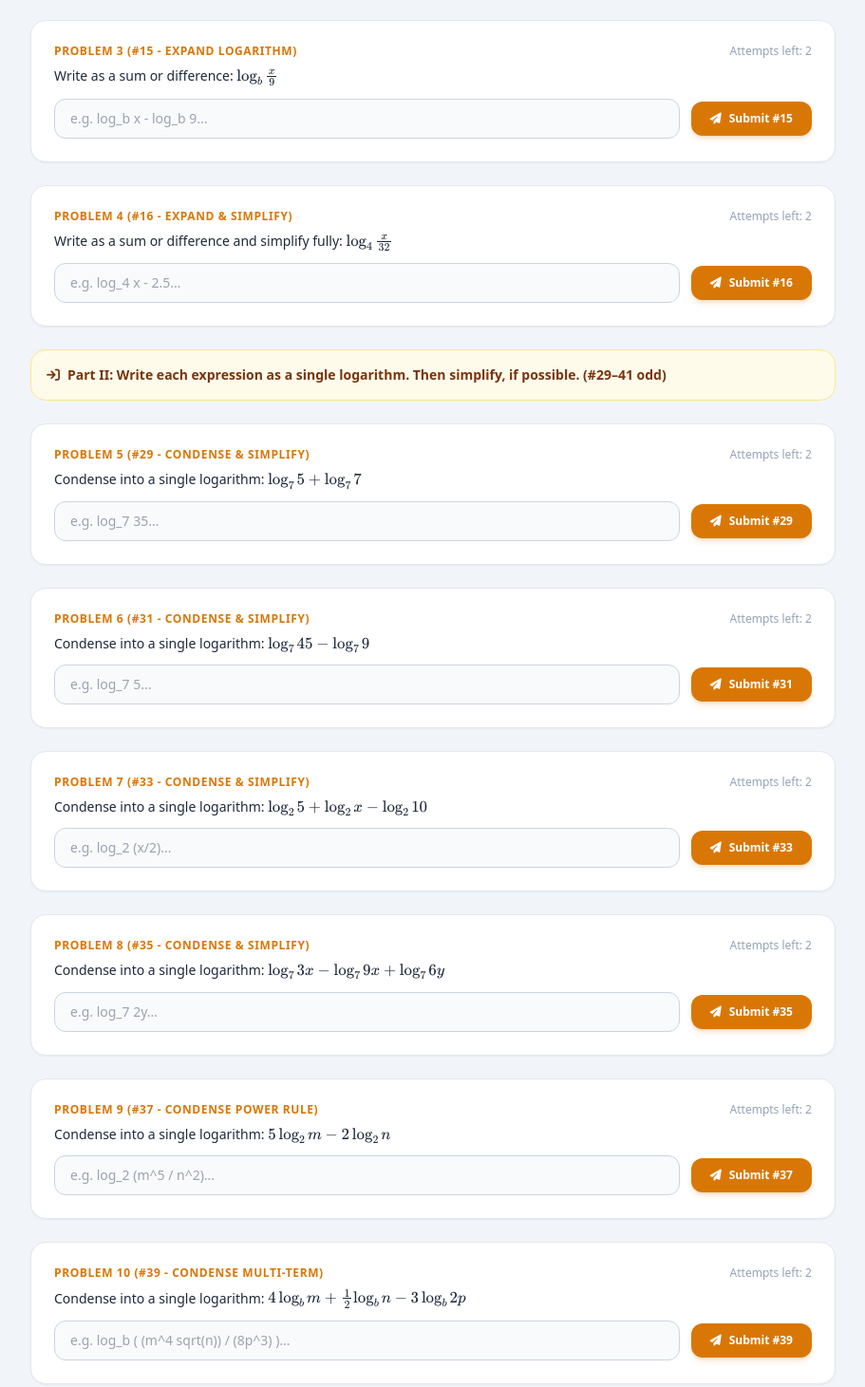
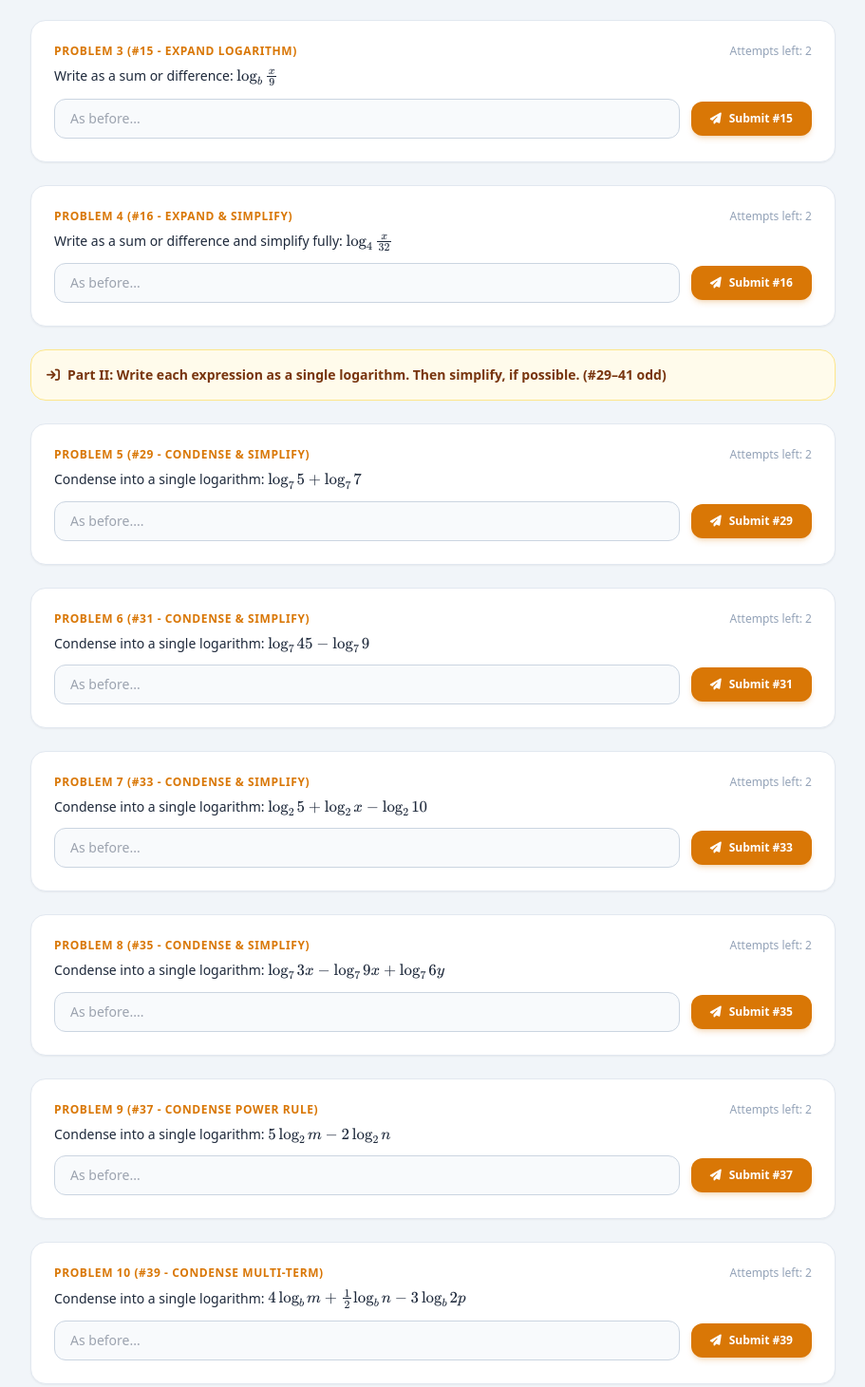
Before and after one commit to williamswick96-coder/AlgebraSat, a plain HTML site: page index.html in a window 1280 px wide. Shown: the part 700-2161 px from the top of the page at 95% size, without its empty margins (184-1095 px from the left). Drawn offline with nearby package versions, Linux system fonts and the light colour scheme.

Commit message:
Update input placeholders for logarithm questions

```diff
--- a/Algebra_6_4.html
+++ b/index.html
@@ -131,7 +131,7 @@
             </div>
             <p class="text-sm text-slate-800 mb-3">Write as a sum or difference: <strong>\(\log_b \frac{x}{9}\)</strong></p>
             <div class="flex flex-col sm:flex-row items-stretch sm:items-center gap-3">
-                <input type="text" id="input-q3" placeholder="e.g. log_b x - log_b 9..." class="flex-1 bg-slate-50 border border-slate-300 rounded-xl px-4 py-2.5 text-sm text-slate-800 focus:outline-none focus:border-amber-600 focus:bg-white transition-all">
+                <input type="text" id="input-q3" placeholder="As before..." class="flex-1 bg-slate-50 border border-slate-300 rounded-xl px-4 py-2.5 text-sm text-slate-800 focus:outline-none focus:border-amber-600 focus:bg-white transition-all">
                 <button onclick="checkQuestion('q3')" id="btn-q3" class="px-5 py-2.5 bg-amber-600 hover:bg-amber-700 text-white font-bold text-xs rounded-xl transition-all shadow-md shadow-amber-600/20 flex items-center justify-center gap-2">
                     <i class="fa-solid fa-paper-plane"></i> Submit #15
                 </button>
@@ -147,7 +147,7 @@
             </div>
             <p class="text-sm text-slate-800 mb-3">Write as a sum or difference and simplify fully: <strong>\(\log_4 \frac{x}{32}\)</strong></p>
             <div class="flex flex-col sm:flex-row items-stretch sm:items-center gap-3">
-                <input type="text" id="input-q4" placeholder="e.g. log_4 x - 2.5..." class="flex-1 bg-slate-50 border border-slate-300 rounded-xl px-4 py-2.5 text-sm text-slate-800 focus:outline-none focus:border-amber-600 focus:bg-white transition-all">
+                <input type="text" id="input-q4" placeholder="As before..." class="flex-1 bg-slate-50 border border-slate-300 rounded-xl px-4 py-2.5 text-sm text-slate-800 focus:outline-none focus:border-amber-600 focus:bg-white transition-all">
                 <button onclick="checkQuestion('q4')" id="btn-q4" class="px-5 py-2.5 bg-amber-600 hover:bg-amber-700 text-white font-bold text-xs rounded-xl transition-all shadow-md shadow-amber-600/20 flex items-center justify-center gap-2">
                     <i class="fa-solid fa-paper-plane"></i> Submit #16
                 </button>
@@ -169,7 +169,7 @@
             </div>
             <p class="text-sm text-slate-800 mb-3">Condense into a single logarithm: <strong>\(\log_7 5 + \log_7 7\)</strong></p>
             <div class="flex flex-col sm:flex-row items-stretch sm:items-center gap-3">
-                <input type="text" id="input-q5" placeholder="e.g. log_7 35..." class="flex-1 bg-slate-50 border border-slate-300 rounded-xl px-4 py-2.5 text-sm text-slate-800 focus:outline-none focus:border-amber-600 focus:bg-white transition-all">
+                <input type="text" id="input-q5" placeholder="As before...." class="flex-1 bg-slate-50 border border-slate-300 rounded-xl px-4 py-2.5 text-sm text-slate-800 focus:outline-none focus:border-amber-600 focus:bg-white transition-all">
                 <button onclick="checkQuestion('q5')" id="btn-q5" class="px-5 py-2.5 bg-amber-600 hover:bg-amber-700 text-white font-bold text-xs rounded-xl transition-all shadow-md shadow-amber-600/20 flex items-center justify-center gap-2">
                     <i class="fa-solid fa-paper-plane"></i> Submit #29
                 </button>
@@ -185,7 +185,7 @@
             </div>
             <p class="text-sm text-slate-800 mb-3">Condense into a single logarithm: <strong>\(\log_7 45 - \log_7 9\)</strong></p>
             <div class="flex flex-col sm:flex-row items-stretch sm:items-center gap-3">
-                <input type="text" id="input-q6" placeholder="e.g. log_7 5..." class="flex-1 bg-slate-50 border border-slate-300 rounded-xl px-4 py-2.5 text-sm text-slate-800 focus:outline-none focus:border-amber-600 focus:bg-white transition-all">
+                <input type="text" id="input-q6" placeholder="As before..." class="flex-1 bg-slate-50 border border-slate-300 rounded-xl px-4 py-2.5 text-sm text-slate-800 focus:outline-none focus:border-amber-600 focus:bg-white transition-all">
                 <button onclick="checkQuestion('q6')" id="btn-q6" class="px-5 py-2.5 bg-amber-600 hover:bg-amber-700 text-white font-bold text-xs rounded-xl transition-all shadow-md shadow-amber-600/20 flex items-center justify-center gap-2">
                     <i class="fa-solid fa-paper-plane"></i> Submit #31
                 </button>
@@ -201,7 +201,7 @@
             </div>
             <p class="text-sm text-slate-800 mb-3">Condense into a single logarithm: <strong>\(\log_2 5 + \log_2 x - \log_2 10\)</strong></p>
             <div class="flex flex-col sm:flex-row items-stretch sm:items-center gap-3">
-                <input type="text" id="input-q7" placeholder="e.g. log_2 (x/2)..." class="flex-1 bg-slate-50 border border-slate-300 rounded-xl px-4 py-2.5 text-sm text-slate-800 focus:outline-none focus:border-amber-600 focus:bg-white transition-all">
+                <input type="text" id="input-q7" placeholder="As before..." class="flex-1 bg-slate-50 border border-slate-300 rounded-xl px-4 py-2.5 text-sm text-slate-800 focus:outline-none focus:border-amber-600 focus:bg-white transition-all">
                 <button onclick="checkQuestion('q7')" id="btn-q7" class="px-5 py-2.5 bg-amber-600 hover:bg-amber-700 text-white font-bold text-xs rounded-xl transition-all shadow-md shadow-amber-600/20 flex items-center justify-center gap-2">
                     <i class="fa-solid fa-paper-plane"></i> Submit #33
                 </button>
@@ -217,7 +217,7 @@
             </div>
             <p class="text-sm text-slate-800 mb-3">Condense into a single logarithm: <strong>\(\log_7 3x - \log_7 9x + \log_7 6y\)</strong></p>
             <div class="flex flex-col sm:flex-row items-stretch sm:items-center gap-3">
-                <input type="text" id="input-q8" placeholder="e.g. log_7 2y..." class="flex-1 bg-slate-50 border border-slate-300 rounded-xl px-4 py-2.5 text-sm text-slate-800 focus:outline-none focus:border-amber-600 focus:bg-white transition-all">
+                <input type="text" id="input-q8" placeholder="As before...." class="flex-1 bg-slate-50 border border-slate-300 rounded-xl px-4 py-2.5 text-sm text-slate-800 focus:outline-none focus:border-amber-600 focus:bg-white transition-all">
                 <button onclick="checkQuestion('q8')" id="btn-q8" class="px-5 py-2.5 bg-amber-600 hover:bg-amber-700 text-white font-bold text-xs rounded-xl transition-all shadow-md shadow-amber-600/20 flex items-center justify-center gap-2">
                     <i class="fa-solid fa-paper-plane"></i> Submit #35
                 </button>
@@ -233,7 +233,7 @@
             </div>
             <p class="text-sm text-slate-800 mb-3">Condense into a single logarithm: <strong>\(5\log_2 m - 2\log_2 n\)</strong></p>
             <div class="flex flex-col sm:flex-row items-stretch sm:items-center gap-3">
-                <input type="text" id="input-q9" placeholder="e.g. log_2 (m^5 / n^2)..." class="flex-1 bg-slate-50 border border-slate-300 rounded-xl px-4 py-2.5 text-sm text-slate-800 focus:outline-none focus:border-amber-600 focus:bg-white transition-all">
+                <input type="text" id="input-q9" placeholder="As before..." class="flex-1 bg-slate-50 border border-slate-300 rounded-xl px-4 py-2.5 text-sm text-slate-800 focus:outline-none focus:border-amber-600 focus:bg-white transition-all">
                 <button onclick="checkQuestion('q9')" id="btn-q9" class="px-5 py-2.5 bg-amber-600 hover:bg-amber-700 text-white font-bold text-xs rounded-xl transition-all shadow-md shadow-amber-600/20 flex items-center justify-center gap-2">
                     <i class="fa-solid fa-paper-plane"></i> Submit #37
                 </button>
@@ -249,7 +249,7 @@
             </div>
             <p class="text-sm text-slate-800 mb-3">Condense into a single logarithm: <strong>\(4\log_b m + \frac{1}{2}\log_b n - 3\log_b 2p\)</strong></p>
             <div class="flex flex-col sm:flex-row items-stretch sm:items-center gap-3">
-                <input type="text" id="input-q10" placeholder="e.g. log_b ( (m^4 sqrt(n)) / (8p^3) )..." class="flex-1 bg-slate-50 border border-slate-300 rounded-xl px-4 py-2.5 text-sm text-slate-800 focus:outline-none focus:border-amber-600 focus:bg-white transition-all">
+                <input type="text" id="input-q10" placeholder="As before..." class="flex-1 bg-slate-50 border border-slate-300 rounded-xl px-4 py-2.5 text-sm text-slate-800 focus:outline-none focus:border-amber-600 focus:bg-white transition-all">
                 <button onclick="checkQuestion('q10')" id="btn-q10" class="px-5 py-2.5 bg-amber-600 hover:bg-amber-700 text-white font-bold text-xs rounded-xl transition-all shadow-md shadow-amber-600/20 flex items-center justify-center gap-2">
                     <i class="fa-solid fa-paper-plane"></i> Submit #39
                 </button>
```
